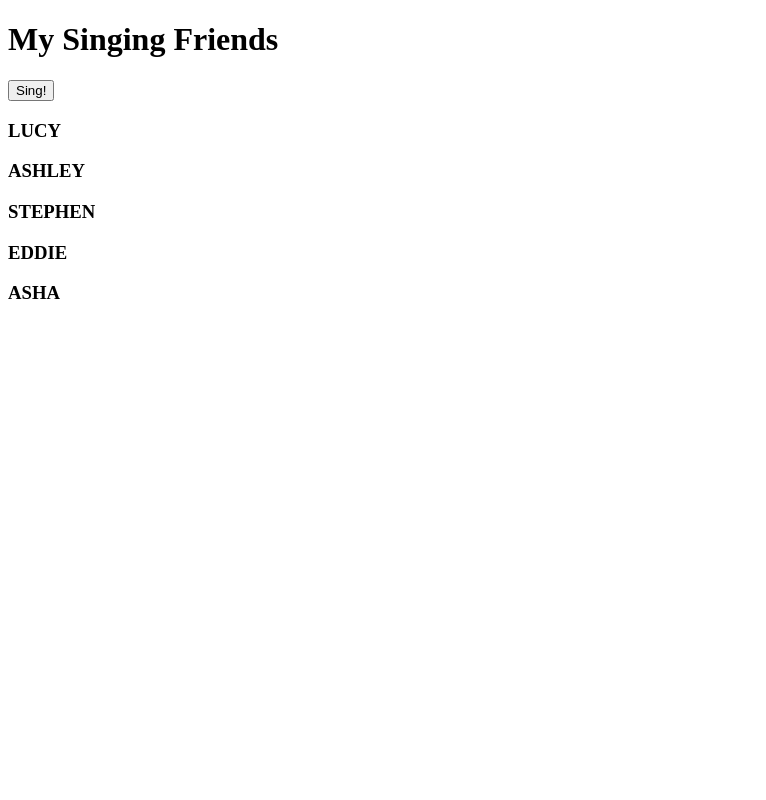
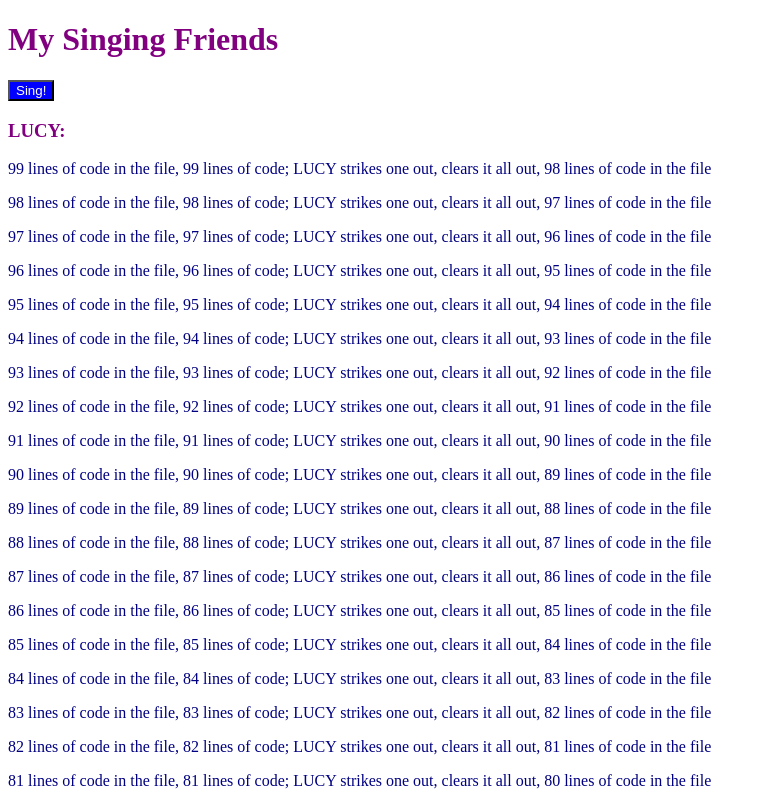
Before and after one commit to sritenour4/99-Lines-of-Code-In-The-File-Part-2, a plain HTML site: page index.html in a window 1280 px wide. Both pictures are taken after a click on the button "Sing!". Shown: the top 800 px of the page, without its empty margins (0-766 px from the left). Drawn offline with Linux system fonts and the light colour scheme.

Commit message:
finished

```diff
--- a/script.js
+++ b/script.js
@@ -1,38 +1,57 @@
 document.addEventListener("DOMContentLoaded", function () {
-
+    // create a button that says 'Sing!'
     let singButton = document.createElement('button');
     let singButtonText = document.createTextNode('Sing!');
     singButton.appendChild(singButtonText);
 
+    // add event listener to button
     singButton.addEventListener('click', function () {
         let friendsArray = ['LUCY', 'ASHLEY', 'STEPHEN', 'EDDIE', 'ASHA'];
 
-        // loop through friends array and send names to console
+        // loop through friends array to create 5 new div elements with class name friend to be added to the page, one for each friend
         for (let i = 0; i < friendsArray.length; ++i) {
-            console.log(friendsArray[i] + ':')
+            let friend = document.createElement('div');
+            friend.className = 'friend';
+            // Put an h3 containing the friend's name in the div
+            let h3 = document.createElement('h3');
+            let h3Text = document.createTextNode(friendsArray[i] + ":");
+            h3.appendChild(h3Text);
+            friend.appendChild(h3);
 
-            // For every friend in the friend array, you will want to console.log the descending chorus of this song 100 times.
-            // The lyric must include your friend's name, and must be grammatically correct when we get down to 1.
+            // outer loop to create grammatically correct paragraphs for each song lyric line and put that paragraph in the friend div
             for (let j = 99; j > 0; --j) {
                 if (j == 2) {
-                    console.log(j + ' lines of code in the file, ' + j + ' lines of code; ' + friendsArray[i] +
+                    songLyrics = (j + ' lines of code in the file, ' + j + ' lines of code; ' + friendsArray[i] +
                         ' strikes one out, clears it all out, ' + (j - 1) + ' line of code in the file');
+
+                    let songParagraph = document.createElement('p');
+                    let songLyricsText = document.createTextNode(songLyrics);
+                    songParagraph.appendChild(songLyricsText);
+                    friend.appendChild(songParagraph);
                 }
+
                 else if (j == 1) {
-                    console.log(j + ' line of code in the file, ' + j + ' line of code; ' + friendsArray[i] +
+                    songLyrics = (j + ' line of code in the file, ' + j + ' line of code; ' + friendsArray[i] +
                         ' strikes one out, clears it all out, no more lines of code in the file');
+
+                    let songParagraph = document.createElement('p');
+                    let songLyricsText = document.createTextNode(songLyrics);
+                    songParagraph.appendChild(songLyricsText);
+                    friend.appendChild(songParagraph);
+
                 }
                 else {
-                    console.log(j + ' lines of code in the file, ' + j + ' lines of code; ' + friendsArray[i] +
+                    songLyrics = (j + ' lines of code in the file, ' + j + ' lines of code; ' + friendsArray[i] +
                         ' strikes one out, clears it all out, ' + (j - 1) + ' lines of code in the file');
+
+                    let songParagraph = document.createElement('p');
+                    let songLyricsText = document.createTextNode(songLyrics);
+                    songParagraph.appendChild(songLyricsText);
+                    friend.appendChild(songParagraph);
+
                 }
             }
-            let friend = document.createElement('div');
-            friend.className = 'friend';
-            let h3 = document.createElement('h3');
-            let h3Text = document.createTextNode(friendsArray[i]);
-            h3.appendChild(h3Text);
-            friend.appendChild(h3);
+
             document.body.appendChild(friend);
         }
 
--- a/styles.css
+++ b/styles.css
@@ -0,0 +1,12 @@
+.friend {
+    color: navy;
+}
+
+button {
+    background-color:blue;
+    color: white;
+}
+
+h1, h3 {
+    color:purple;
+}
```
Also changed, not shown: index.html (+0 -9 lines).
